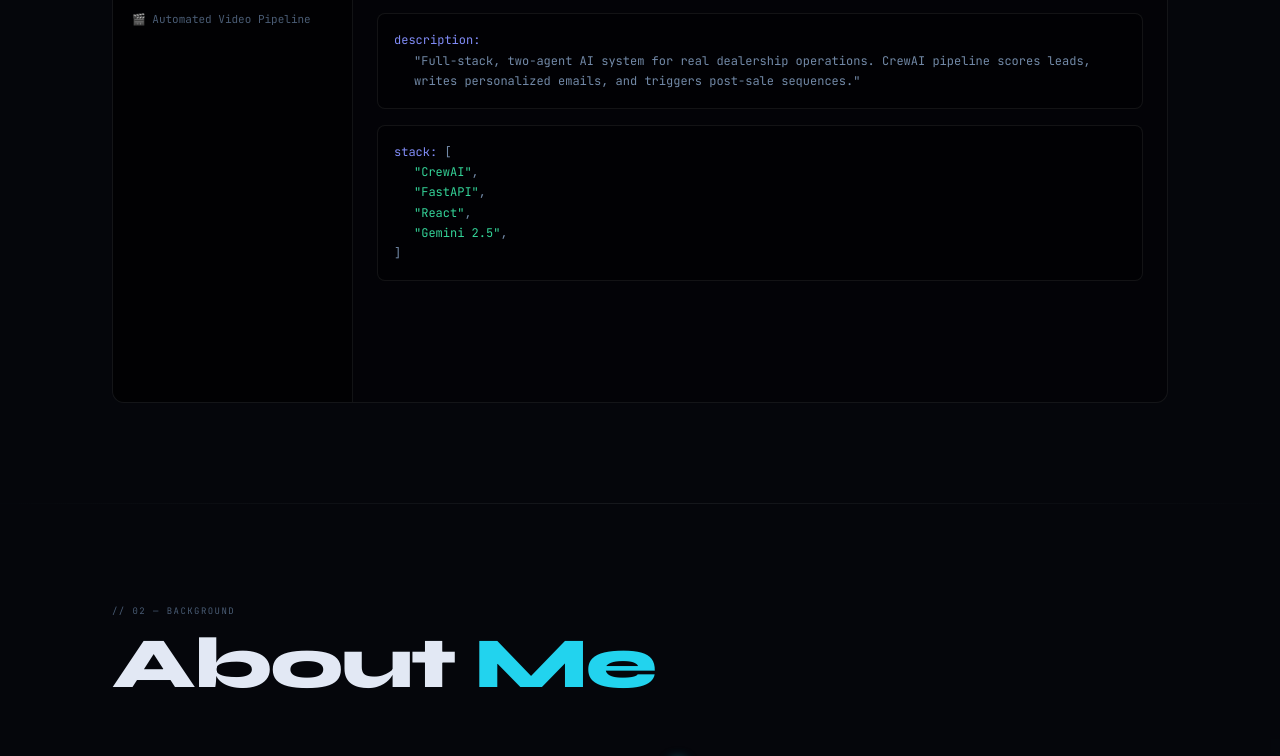
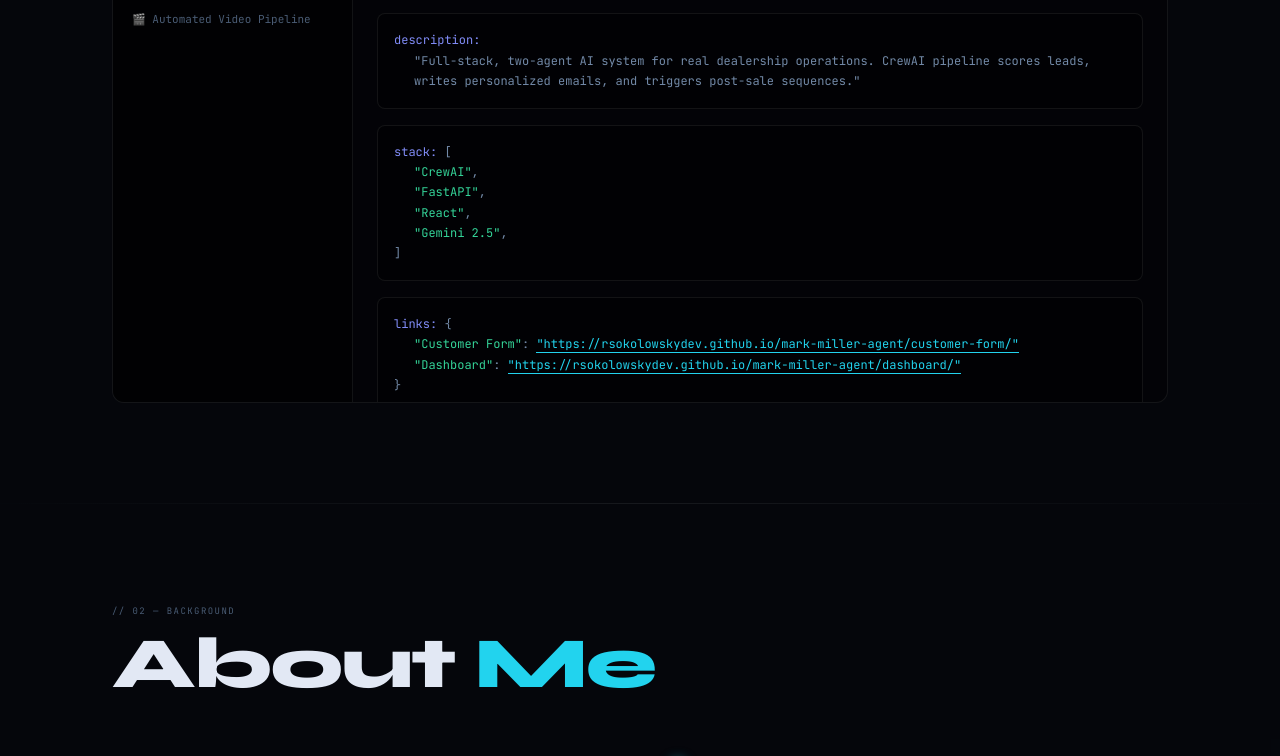
Before and after one commit to RSokolowskyDev/Portfolio, a plain HTML site: page index.html in a window 1280 px wide. Shown: the part 1333-2089 px from the top of the page. Drawn offline with Linux system fonts and the light colour scheme.

Commit message:
Update portfolio GitHub Pages content

```diff
--- a/index.html
+++ b/index.html
@@ -138,6 +138,9 @@ h1.name .w2{background:linear-gradient(110deg,var(--indigo) 0%,var(--cyan) 55%,v
 .proj-desc{color:var(--muted2);font-family:'DM Sans',sans-serif;font-size:13px;line-height:1.6;margin-bottom:16px;}
 .proj-tags{display:flex;flex-wrap:wrap;gap:6px;margin-bottom:16px;}
 .proj-tag-code{display:inline-block;padding:4px 10px;background:rgba(34,211,238,.15);color:var(--cyan);border-radius:4px;font-size:10px;border:1px solid rgba(34,211,238,.3);}
+.proj-actions{display:flex;gap:8px;flex-wrap:wrap;margin-top:16px;padding-top:16px;border-top:1px solid var(--bdr);}
+.proj-code-block a{transition:all .2s;}
+.proj-code-block a:hover{opacity:.8;box-shadow:0 0 10px rgba(34,211,238,.3);}
 .proj-visual{display:flex;align-items:center;justify-content:center;min-height:300px;font-size:80px;line-height:1;}
 .proj-info h3{font-family:'Syne',sans-serif;font-size:36px;font-weight:800;margin-bottom:8px;}
 .proj-info .proj-num{font-family:var(--mono);font-size:12px;color:var(--cyan);letter-spacing:.1em;text-transform:uppercase;margin-bottom:12px;}
@@ -469,7 +472,7 @@ footer{border-top:1px solid var(--bdr);padding:40px 52px;text-align:center;max-w
 
 <script>
 const PROJECTS = [
-  {id:'mark-miller',num:'01',icon:'🏎️',featured:true,live:true,name:'Mark Miller Subaru',sub:'AI Lead Intelligence System',grad:'linear-gradient(135deg,#4f46e5,#0ea5e9)',sz:116,depth:4,desc:'Full-stack, two-agent AI system for real dealership operations. CrewAI pipeline scores leads, writes personalized emails, and triggers post-sale sequences.',tags:[['CrewAI','ti'],['FastAPI','tc'],['React','tg'],['Gemini 2.5','ta']]},
+  {id:'mark-miller',num:'01',icon:'🏎️',featured:true,live:true,name:'Mark Miller Subaru',sub:'AI Lead Intelligence System',grad:'linear-gradient(135deg,#4f46e5,#0ea5e9)',sz:116,depth:4,desc:'Full-stack, two-agent AI system for real dealership operations. CrewAI pipeline scores leads, writes personalized emails, and triggers post-sale sequences.',tags:[['CrewAI','ti'],['FastAPI','tc'],['React','tg'],['Gemini 2.5','ta']],links:[{label:'Customer Form',url:'https://rsokolowskydev.github.io/mark-miller-agent/customer-form/'},{label:'Dashboard',url:'https://rsokolowskydev.github.io/mark-miller-agent/dashboard/'}]},
   {id:'sentinel',num:'02',icon:'⚡',name:'Sentinel',sub:'AI Token Optimization Engine',grad:'linear-gradient(135deg,#06b6d4,#10b981)',sz:90,depth:2,desc:'Python orchestration system routing LLM queries to cut API costs without sacrificing accuracy. Dual-model validation catches hallucinations.',tags:[['Python','tc'],['LLM APIs','ti'],['Orchestration','tg']]},
   {id:'drone',num:'03',icon:'🚁',name:'Autonomous Drone System',sub:'Ground-Up Hardware Build',grad:'linear-gradient(135deg,#f59e0b,#ef4444)',sz:90,depth:1,desc:'Fully autonomous drone built from component selection to firmware-level integration. Custom Lua flight logic and C++ patches.',tags:[['ArduPilot','ta'],['C++','tc'],['Lua','tg']]},
   {id:'paint-matcher',num:'04',icon:'🎨',name:'AI Paint Color Matcher',sub:'Sensor → ML Inference',grad:'linear-gradient(135deg,#ec4899,#a855f7)',sz:90,depth:2,desc:'Engineering capstone: hardware color sensor feeds trained Create ML model to predict paint pigment mixing ratios in real time.',tags:[['Create ML','tc'],['Python','tg'],['Sensor','tp2']]},
@@ -890,6 +893,19 @@ function initFeaturedProjects(){
           ${proj.tags.map(t => `<div class="proj-code-line" style="padding-left:20px;"><span class="proj-code-str">"${t[0]}"</span>,</div>`).join('')}
           <div class="proj-code-line">]</div>
         </div>
+
+        ${proj.links ? `
+        <div class="proj-code-block">
+          <div class="proj-code-line"><span class="proj-code-key">links:</span> {</div>
+          ${proj.links.map(link => `<div class="proj-code-line" style="padding-left:20px;"><span class="proj-code-str">"${link.label}"</span>: <a href="${link.url}" target="_blank" rel="noopener" style="color:var(--cyan);text-decoration:none;border-bottom:1px solid var(--cyan);cursor:pointer;">"${link.url}"</a></div>`).join('')}
+          <div class="proj-code-line">}</div>
+        </div>
+
+        <div class="proj-actions">
+          ${proj.links.map(link => `<a href="${link.url}" target="_blank" rel="noopener" class="btn btn-p" style="font-size:10px;padding:8px 16px;">${link.label}</a>`).join('')}
+          <a href="https://github.com/RSokolowskyDev" target="_blank" rel="noopener" class="btn btn-g" style="font-size:10px;padding:8px 16px;">GitHub</a>
+        </div>
+        ` : ''}
       </div>
     </div>
   `).join('');
```
